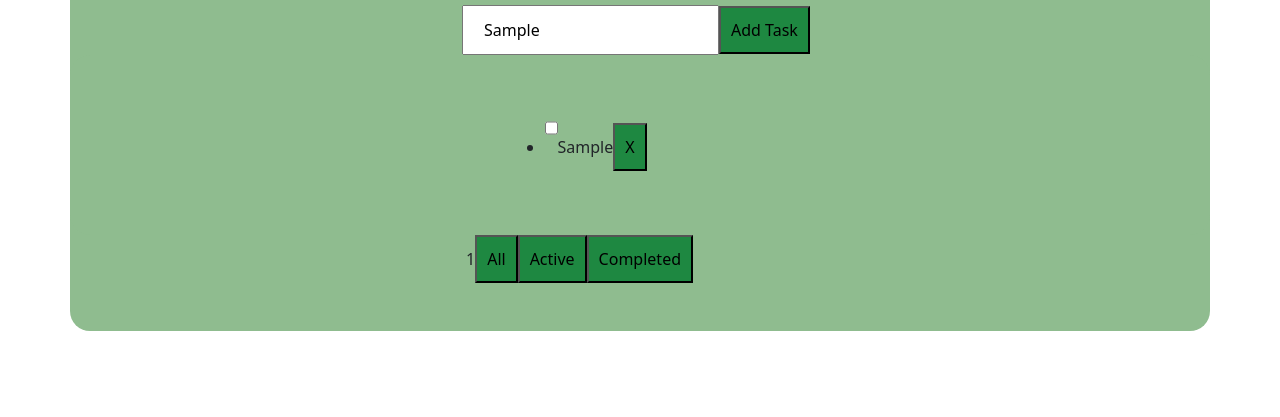
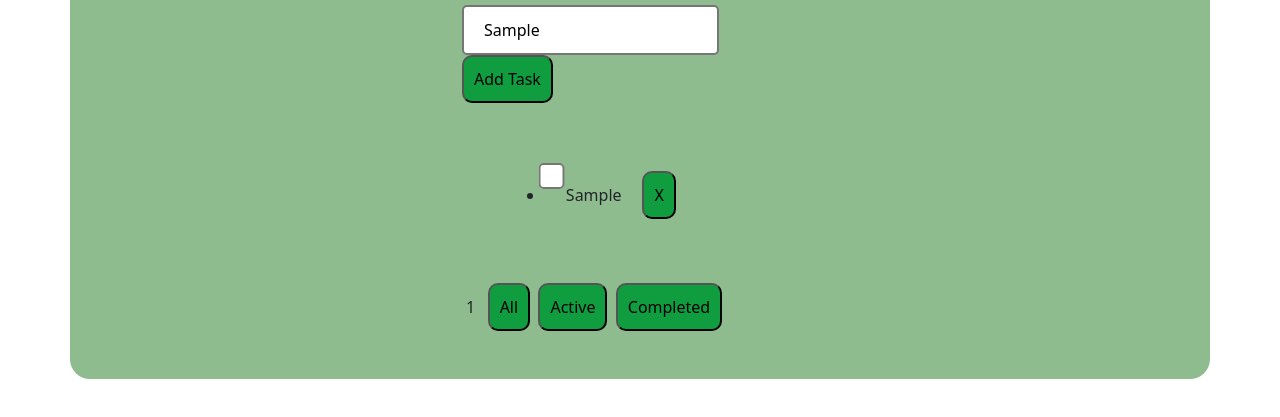
Before and after one commit to MariolaH/To-Do-List, a React app in the folder app/: page / in a window 1280 px wide. Both pictures are taken after typing "Sample" into the empty fields and a click on the button "Add Task". Shown: the part 147-564 px from the top of the page. Built offline with nearby package versions, Linux system fonts and the light colour scheme.

Commit message:
css changes

```diff
--- a/app/src/ToDoMain.js
+++ b/app/src/ToDoMain.js
@@ -15,97 +15,131 @@ function ToDoMain() {
   }
   // when click add button adding to the input to array of items and updating count
   function handleClick(event) {
-    let array = [...items, {text:inputValue, status:"active", id:Date.now()}];
+    let array = [
+      ...items,
+      { text: inputValue, status: "active", id: Date.now() },
+    ];
     setItems(array);
     setCount(array.length);
-    // reset count
-
   }
   // filter through views
   let displayView = items;
-  if (view === "active"){
-    displayView = items.filter((items) => items.status === "active")
-  }
-  else if (view === "completed"){
-    displayView = items.filter((items) => items.status === "completed")
-  }
-  else if (view === "all") {
-    displayView = items
+  if (view === "active") {
+    displayView = items.filter((items) => items.status === "active");
+  } else if (view === "completed") {
+    displayView = items.filter((items) => items.status === "completed");
+  } else if (view === "all") {
+    displayView = items;
   }
   console.log(view);
 
   // going to filter out the items that have been clicked on X
-  function deleteItem(item){
+  function deleteItem(item) {
     // console.log('deleteItem')
     // copy of array
     let newArray = [...items];
-    newArray.splice(item,1)
+    newArray.splice(item, 1);
     setItems(newArray);
   }
-function changeStatus(event, selectedId){
+  function changeStatus(event, selectedId) {
     console.log(event.target.checked);
-let newItems = items.map((item)=>{
+    let newItems = items.map((item) => {
       // loop through items(.map) if current items id = selected id completed else leave it alone
-  if (item.id === selectedId){
-    return { ...item, status: event.target.checked ? 'completed': "active"}
-  }else {
+      if (item.id === selectedId) {
+        return {
+          ...item,
+          status: event.target.checked ? "completed" : "active",
+        };
+      } else {
         return item;
       }
-})
+    });
     setItems(newItems);
   }
 
   return (
-    <div className="frame" >
-<section class="frame vh-100 gradient-custom">
+    <div className="frame">
       <div class="container py-5 h-100">
-    <div class="row d-flex justify-content-center align-items-center py-5"style={{backgroundColor: "#8FBC8F"}}>
+        <div
+          class="row d-flex justify-content-center align-items-center py-5"
+          style={{ backgroundColor: "#8FBC8F" }}
+        >
           <div class="col-sm-4">
-
-
-
             {/* header - To Do List */}
             <Header />
-      <input type="text" placeholder="Tasks" onChange={updateInput} />
-      <button onClick={handleClick}>Add Task</button>
-
+            <input
+              style={{ marginRight: 10, borderRadius: 5, borderStyle: "solid" }}
+              type="text"
+              placeholder="Tasks"
+              onChange={updateInput}
+            />
+            <button style={{ borderRadius: 10 }} onClick={handleClick}>
+              Add Task
+            </button>
           </div>
-      <div class="row d-flex justify-content-center align-items-center py-5"style={{backgroundColor: "#8FBC8F"}}>
+          <div
+            class="row d-flex justify-content-center align-items-center py-5"
+            style={{ backgroundColor: "#8FBC8F" }}
+          >
             <div class="col-lg-3">
               <ul>
                 {displayView.map((item) => (
                   <li key={item.id}>
-            <input type="checkbox" checked={item.status==="completed"} onChange={(e)=>changeStatus(e, item.id)}/>
-            {item.text}
-            <button onClick={deleteItem}> X </button>
+                    <input
+                      type="checkbox"
+                      style={{
+                        transform: "scale(2)",
+                      }}
+                      checked={item.status === "completed"}
+                      onChange={(e) => changeStatus(e, item.id)}
+                    />{" "}
+                    &nbsp;
+                    {item.text} &nbsp;&nbsp;&nbsp;&nbsp;
+                    <button style={{ borderRadius: 10 }} onClick={deleteItem}>
+                      {" "}
+                      X{" "}
+                    </button>{" "}
+                    &nbsp;
                   </li>
-
                 ))}
-
               </ul>
             </div>
           </div>
           <div class="row d-flex justify-content-center align-items-center h-100">
             <div class="col-sm-4">
-      {count}
+              {count}&nbsp;&nbsp;&nbsp;
               {/* all/active/completed */}
               {/* <ButtonBar setView={setView}/> */}
-      <button onClick={() => setView("all")}> All</button>
+              <button
+                style={{ borderRadius: 10 }}
+                onClick={() => setView("all")}
+              >
+                {" "}
+                All
+              </button>{" "}
+              &nbsp;
               {/* when clicked on will on show items that haven't been completed*/}
-      <button onClick={() => setView("active")}> Active</button>
+              <button
+                style={{ borderRadius: 10 }}
+                onClick={() => setView("active")}
+              >
+                {" "}
+                Active
+              </button>{" "}
+              &nbsp;
               {/* button needs to be connect to listItem... when ListItem button clicked will only generate complete tasks */}
-      <button onClick={() => setView("completed")}>Completed</button>
-
+              <button
+                style={{ borderRadius: 10 }}
+                onClick={() => setView("completed")}
+              >
+                Completed
+              </button>
             </div>
           </div>
         </div>
       </div>
-      </section>
-
-
     </div>
   );
 }
 
-
 export default ToDoMain;
--- a/app/src/style.css
+++ b/app/src/style.css
@@ -1,6 +1,6 @@
 
 button {
-    background-color: rgb(30, 136, 65);
+    background-color: rgb(16, 157, 63);
     font-family: monospace;
     font-size: 15px;
     padding: 10px;
@@ -8,6 +8,7 @@ button {
     margin: 35px;
 
 }
+
 
 input {
     padding-right: 50 px;
```
Also changed, not shown: app/src/image/flower3 (1).svg (added). Lines whose indentation alone changed are shown as unchanged.
